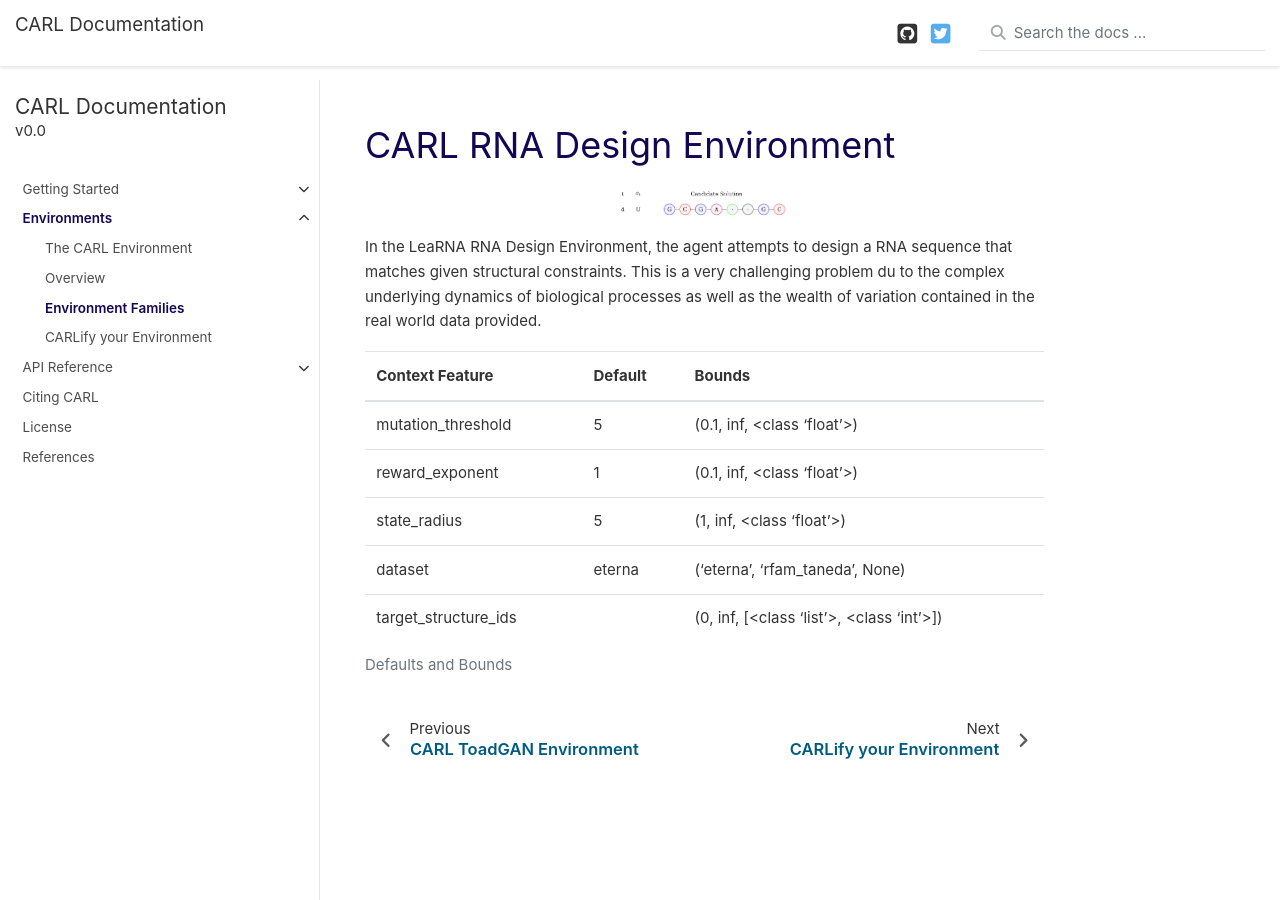
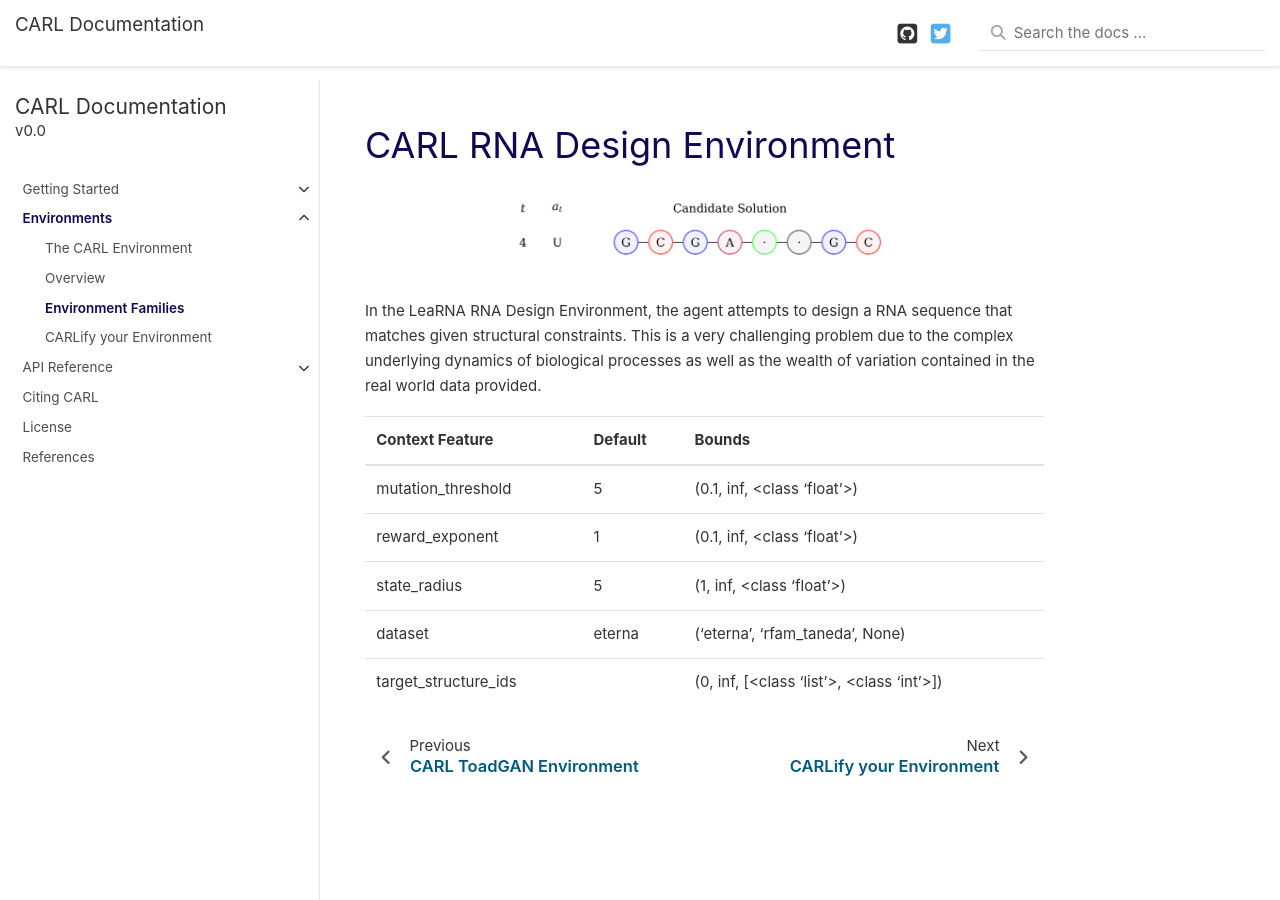
Before and after one commit to automl/CARL, a Sphinx documentation site: the page built from docs/source/environments/environment_families/rna.rst, in a window 1280 px wide and 900 px high. Built offline with Sphinx 7.4.7, drawn with Linux system fonts in a browser that asks for light colours; nearby versions of some CDN libraries; library files that are not in the unit come from our copies; pages that are not in the unit, such as notebooks, are missing from menus.

Commit message:
auto widths and typos

```diff
--- a/docs/source/environments/environment_families/box2d.rst
+++ b/docs/source/environments/environment_families/box2d.rst
@@ -8,7 +8,7 @@ new vehicles to race.
 CARL BipedalWalker Environment
 ------------------------------
 .. image:: ../data/screenshots/bipedalwalker.jpeg
-    :width: 200px
+    :width: 25%
     :align: center
     :alt: Screenshot of CARLBipedalWalkerEnv
 
@@ -24,7 +24,7 @@ can be varied via the context features.
 CARL LunarLander Environment
 ------------------------------
 .. image:: ../data/screenshots/lunarlander.jpeg
-    :width: 200px
+    :width: 25%
     :align: center
     :alt: Screenshot of CARLLunarLanderEnv
 
--- a/docs/source/environments/environment_families/rna.rst
+++ b/docs/source/environments/environment_families/rna.rst
@@ -1,14 +1,14 @@
 CARL RNA Design Environment
 ===========================
 .. image:: ../data/screenshots/learna.png
-    :width: 200px
+    :width: 65%
     :align: center
     :alt: RNA Design Environment
 In the LeaRNA RNA Design Environment, the agent attempts to design a RNA sequence
 that matches given structural constraints. This is a very challenging problem
-du to the complex underlying dynamics of biological processes as well as the wealth
+due to the complex underlying dynamics of biological processes as well as the wealth
 of variation contained in the real world data provided.
 
-.. csv-table:: Defaults and Bounds
+.. csv-table::
    :file: ../data/context_definitions/CARLRnaDesignEnv.csv
    :header-rows: 1
```
Also changed, not shown: docs/source/environments/environment_families/brax.rst (+6 -6 lines), docs/source/environments/environment_families/classic_control.rst (+4 -4 lines), docs/source/environments/environment_families/toad_gan.rst (+6 -4 lines).
